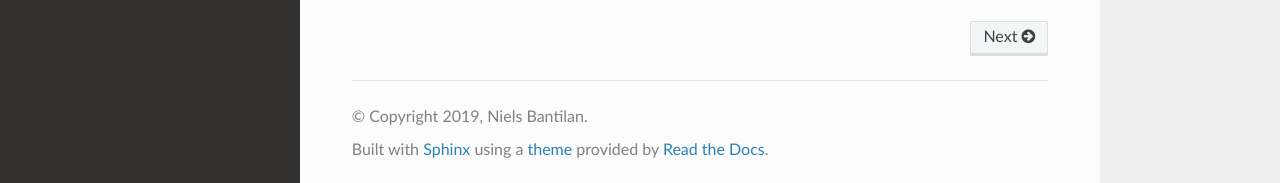
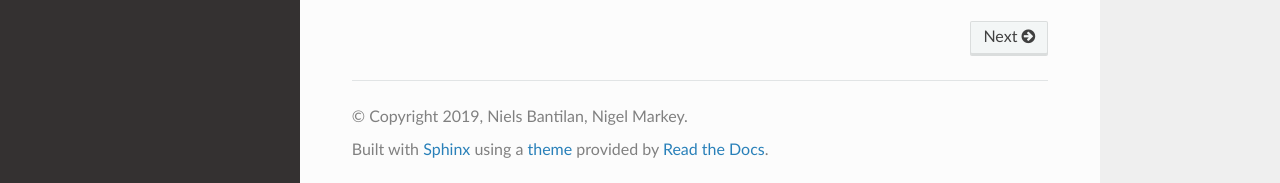
Before and after one commit to unionai-oss/pandera, a Sphinx documentation site: the page built from docs/source/index.rst, in a window 1280 px wide and 900 px high, scrolled down 2356 px. Shown: the part 714-897 px from the top of the window. Built offline with Sphinx 7.4.7 and the Read the Docs theme 2.0.0, drawn with Linux system fonts in a browser that asks for light colours.

Commit message:
update author to include me

```diff
--- a/docs/source/conf.py
+++ b/docs/source/conf.py
@@ -18,8 +18,8 @@
 # -- Project information -----------------------------------------------------
 
 project = 'pandera'
-copyright = '2019, Niels Bantilan'
-author = 'Niels Bantilan'
+copyright = '2019, Niels Bantilan, Nigel Markey'
+author = 'Niels Bantilan, Nigel Markey'
 
 
 # -- General configuration ---------------------------------------------------
```
